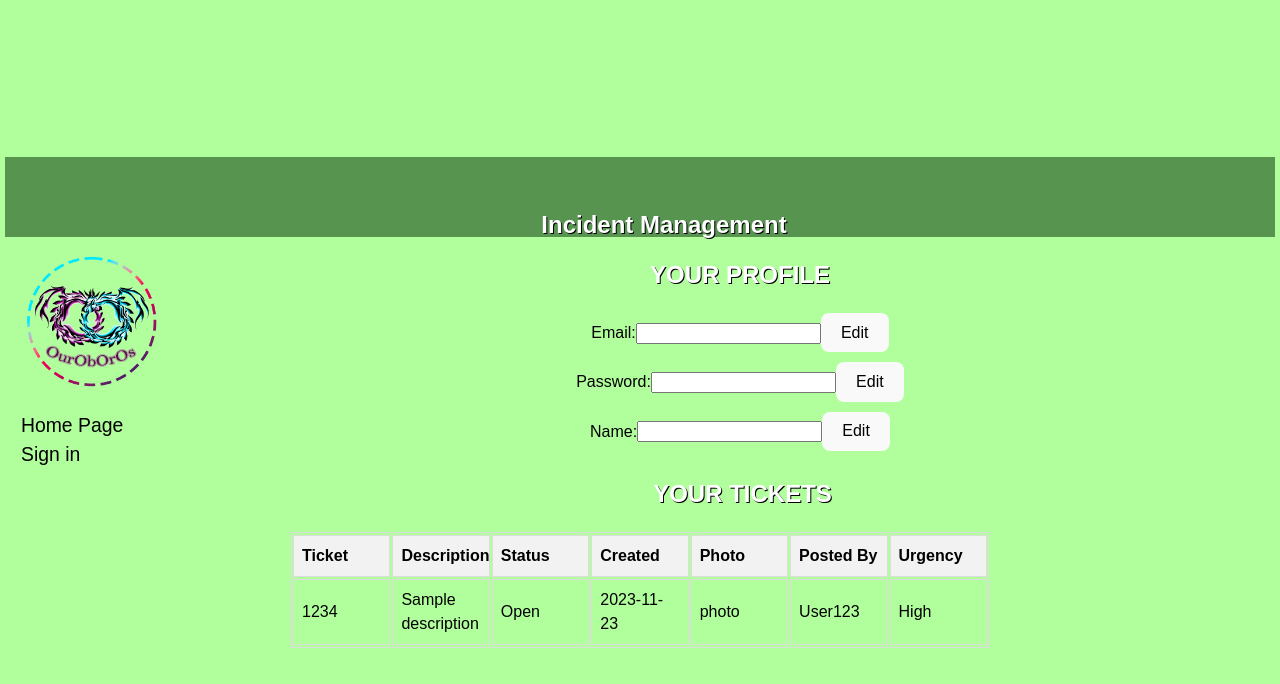
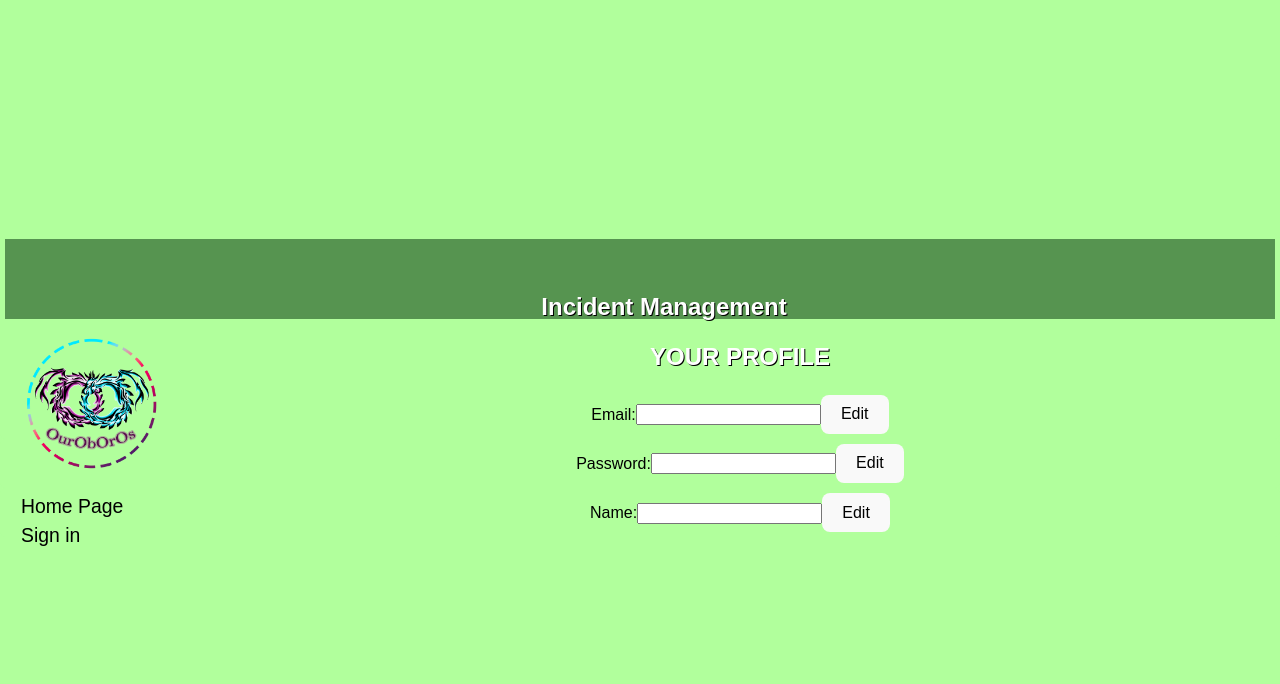
Before and after one commit to Sargerid/COMP229_Ouroboros, a React (Vite) app in the folder client/: page /profile in a window 1280 px wide. Shown: the top 684 px of the page. Built offline with nearby package versions, Linux system fonts and the light colour scheme.

Commit message:
Update Profile.jsx

```diff
--- a/client/src/pages/Profile.jsx
+++ b/client/src/pages/Profile.jsx
@@ -183,33 +183,7 @@ function Profile() {
           </div>
         )}</center>
       </div>
-      <center><h2>YOUR TICKETS</h2></center>
-      <center><table className="ticket-table">
-        <thead>
-          <tr>
-            <th>Ticket</th>
-            <th>Description</th>
-            <th>Status</th>
-            <th>Created</th>
-            <th>Photo</th>
-            <th>Posted By</th>
-            <th>Urgency</th>
-          </tr>
-        </thead>
-        <tbody>
-          {tickets.map((ticket, index) => (
-            <tr key={index}>
-              <td>{ticket.ticket}</td>
-              <td>{ticket.description}</td>
-              <td>{ticket.status}</td>
-              <td>{ticket.created}</td>
-              <td>{ticket.photo}</td>
-              <td>{ticket.postedBy}</td>
-              <td>{ticket.urgency}</td>
-            </tr>
-          ))}
-        </tbody>
-      </table></center>
+
     </div>
   );
 }
```
